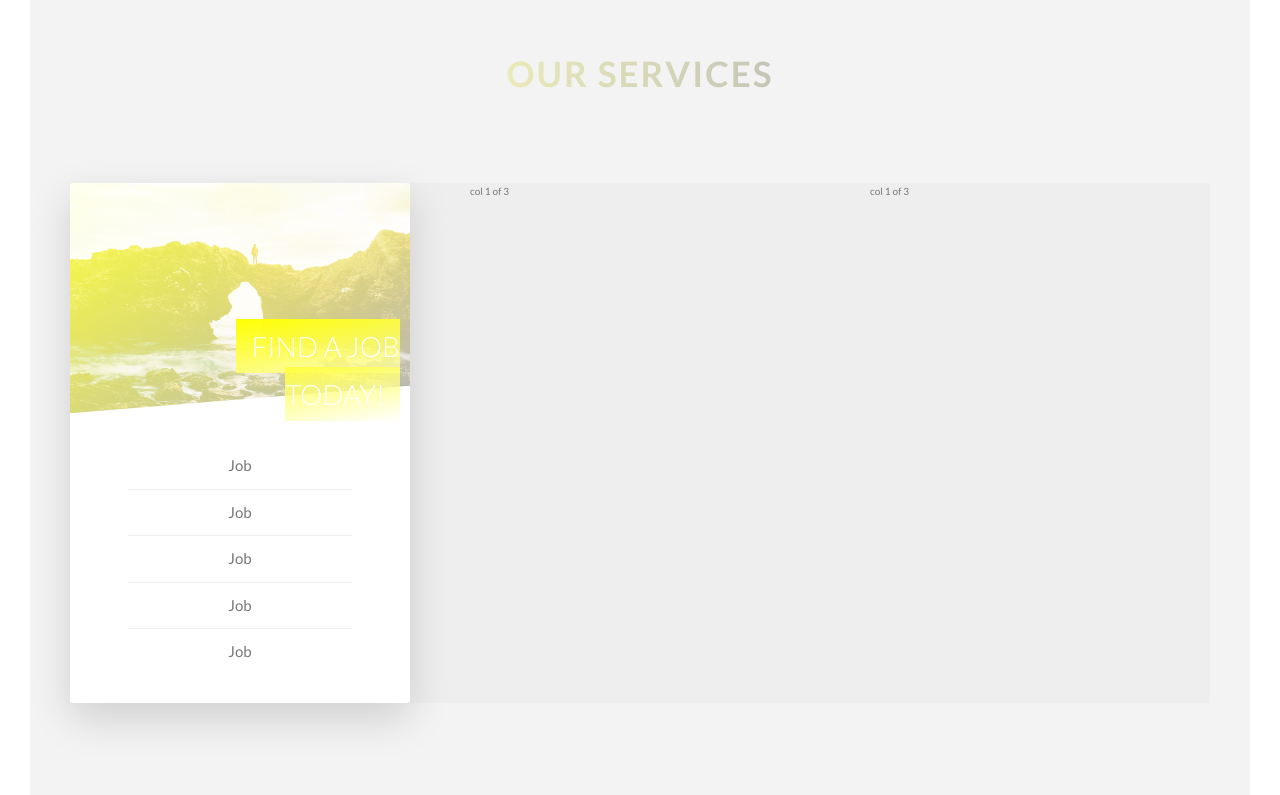
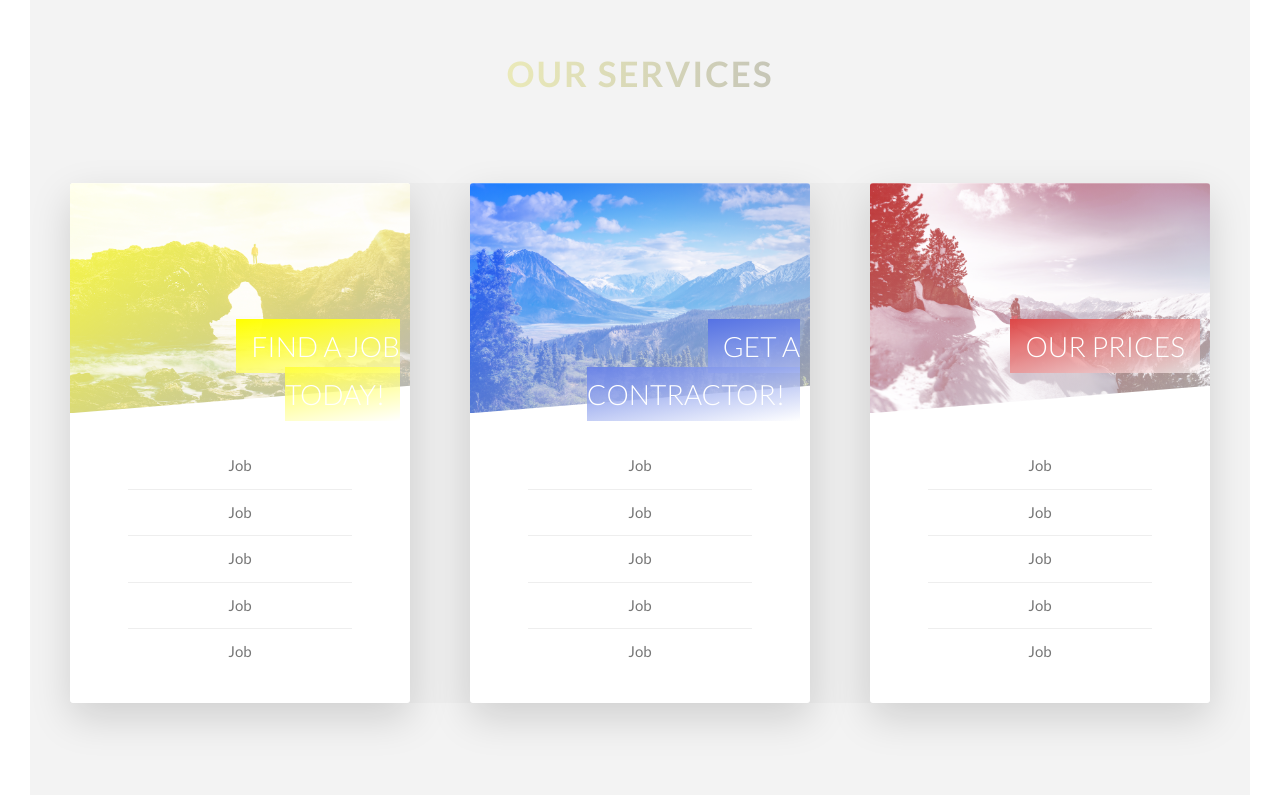
Before and after one commit to ENRIQUE0957/Affordable-Contractors, a website: page index.html in a window 1280 px wide. Shown: the part 2607-3402 px from the top of the page. Drawn offline with Linux system fonts and the light colour scheme.

Commit message:
chnages to services
changes

```diff
--- a/css/style.css
+++ b/css/style.css
@@ -441,6 +441,20 @@ body {
     rgba(255, 255, 255, 0.659)
   );
 }
+.card__side--back-2 {
+  background-image: linear-gradient(
+    to right bottom,
+    rgb(29, 39, 181),
+    rgba(255, 255, 255, 0.659)
+  );
+}
+.card__side--back-3 {
+  background-image: linear-gradient(
+    to right bottom,
+    rgb(196, 26, 26),
+    rgba(255, 255, 255, 0.659)
+  );
+}
 /*This is for the cards images and text box and the title of the card */
 .card_picture {
   background-size: cover;
@@ -458,11 +472,22 @@ body {
     url(../img/nat-5.jpg);
 }
 .card__picture--2 {
-  background-image: url(../img/nat-5.jpg);
+  background-image: linear-gradient(
+      to right bottom,
+      rgb(0, 72, 255),
+      rgba(255, 255, 255, 0.659)
+    ),
+    url(../img/nat-6.jpg);
 }
 .card__picture--3 {
-  background-image: url(../img/nat-5.jpg);
+  background-image: linear-gradient(
+      to right bottom,
+      rgb(192, 52, 52),
+      rgba(255, 255, 255, 0.659)
+    ),
+    url(../img/nat-7.jpg);
 }
+
 .card_heading {
   font-size: 2.8rem;
   font-weight: 300;
@@ -486,7 +511,20 @@ body {
     rgba(255, 255, 255, 0.659)
   );
 }
-
+.card__heading-span--2 {
+  background-image: linear-gradient(
+    to right bottom,
+    rgb(85, 114, 228),
+    rgba(255, 255, 255, 0.659)
+  );
+}
+.card__heading-span--3 {
+  background-image: linear-gradient(
+    to right bottom,
+    rgb(221, 71, 71),
+    rgba(255, 255, 255, 0.659)
+  );
+}
 .card_details {
   padding: 3rem;
 }
@@ -503,3 +541,24 @@ body {
 .card_details li:not(:last-child) {
   border-bottom: 1px solid #eee;
 }
+.card_cta {
+  position: absolute;
+  top: 50%;
+  left: 50%;
+  transform: translate(-50%, -50%);
+  width: 60%;
+  text-align: center;
+}
+.card_price-box {
+  text-align: center;
+  margin-bottom: 8rem;
+  color: #fff;
+}
+.card_price-only {
+  font-size: 1.4rem;
+  text-transform: uppercase;
+}
+.card_price-value {
+  font-size: 6rem;
+  font-weight: 100;
+}
--- a/index.html
+++ b/index.html
@@ -159,12 +159,84 @@
                     </div>
                 </div>
                 <div class="card_side card__side--back card__side--back-1">
-                  Back
+                  <div class="card_cta">
+                    <div class="card_price-box">
+                      <p class="card_price-only">Only</p>
+                      <p class="card_price-value">$297</p>
+                    </div>
+                    <a href="#" class = "btn btn--white">Book now!</a>
+                  </div>
               </div>
               </div>
             </div>
-            <div class="col-1-of-3">col 1 of 3</div>
-            <div class="col-1-of-3">col 1 of 3</div>
+            <div class="col-1-of-3">
+
+              <div class="card">
+                <div class="card_side card__side--front">
+                    <div class="card_picture card__picture--2">
+                        &nbsp;
+                    </div>
+                    <h4 class="card_heading">
+                     <span class = "card__heading-span card__heading-span--2"> Get a Contractor!</span>
+
+                    </h4>
+                    <div class="card_details">
+                      <ul>
+                        <li>Job</li>
+                        <li>Job</li>
+                        <li>Job</li>
+                        <li>Job</li>
+                        <li>Job</li>
+                      </ul>
+                    </div>
+                </div>
+                <div class="card_side card__side--back card__side--back-2">
+                  <div class="card_cta">
+                    <div class="card_price-box">
+                      <p class="card_price-only">Only</p>
+                      <p class="card_price-value">$297</p>
+                    </div>
+                    <a href="#" class = "btn btn--white">Book now!</a>
+                  </div>
+              </div>
+              </div>
+            </div>
+
+
+
+            <div class="col-1-of-3">
+
+              <div class="card">
+                <div class="card_side card__side--front">
+                    <div class="card_picture card__picture--3">
+                        &nbsp;
+                    </div>
+                    <h4 class="card_heading">
+                     <span class = "card__heading-span card__heading-span--3">Our prices</span>
+
+                    </h4>
+                    <div class="card_details">
+                      <ul>
+                        <li>Job</li>
+                        <li>Job</li>
+                        <li>Job</li>
+                        <li>Job</li>
+                        <li>Job</li>
+                      </ul>
+                    </div>
+                </div>
+                <div class="card_side card__side--back card__side--back-3">
+                  <div class="card_cta">
+                    <div class="card_price-box">
+                      <p class="card_price-only">Only</p>
+                      <p class="card_price-value">$297</p>
+                    </div>
+                    <a href="#" class = "btn btn--white">Book now!</a>
+                  </div>
+              </div>
+              </div>
+            </div>
+            </div>
           </div>
 
 
```
